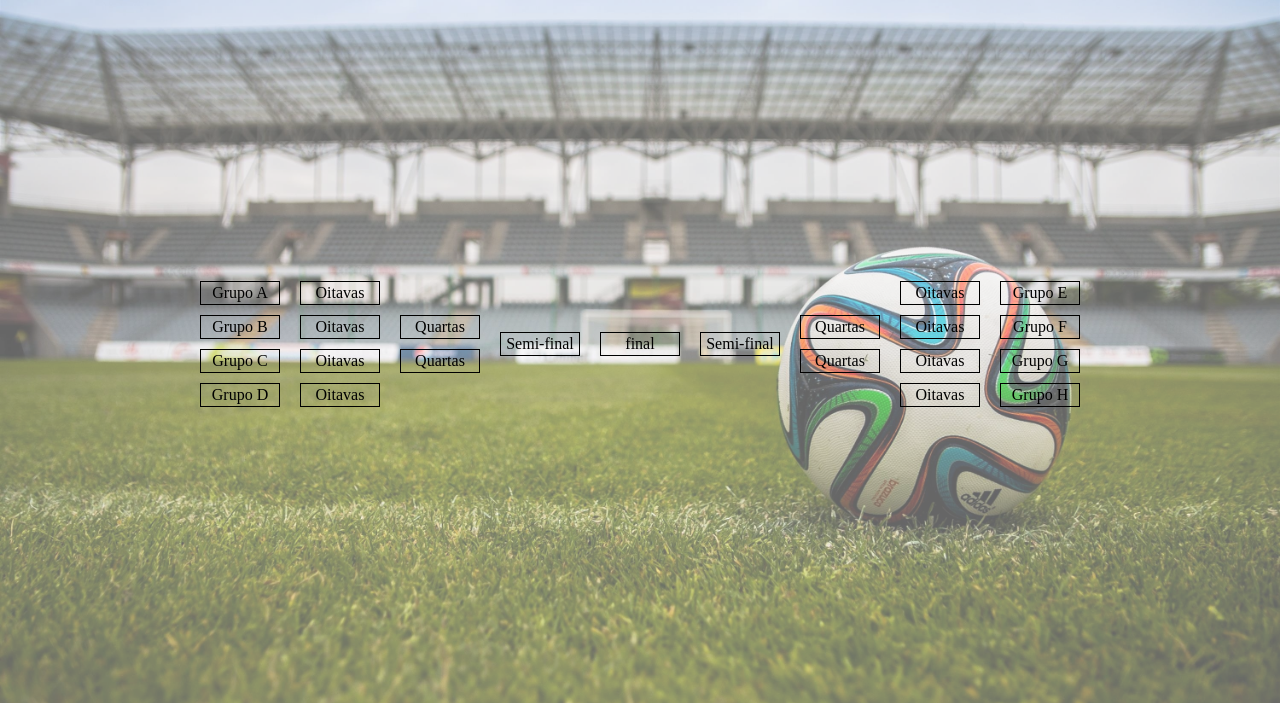
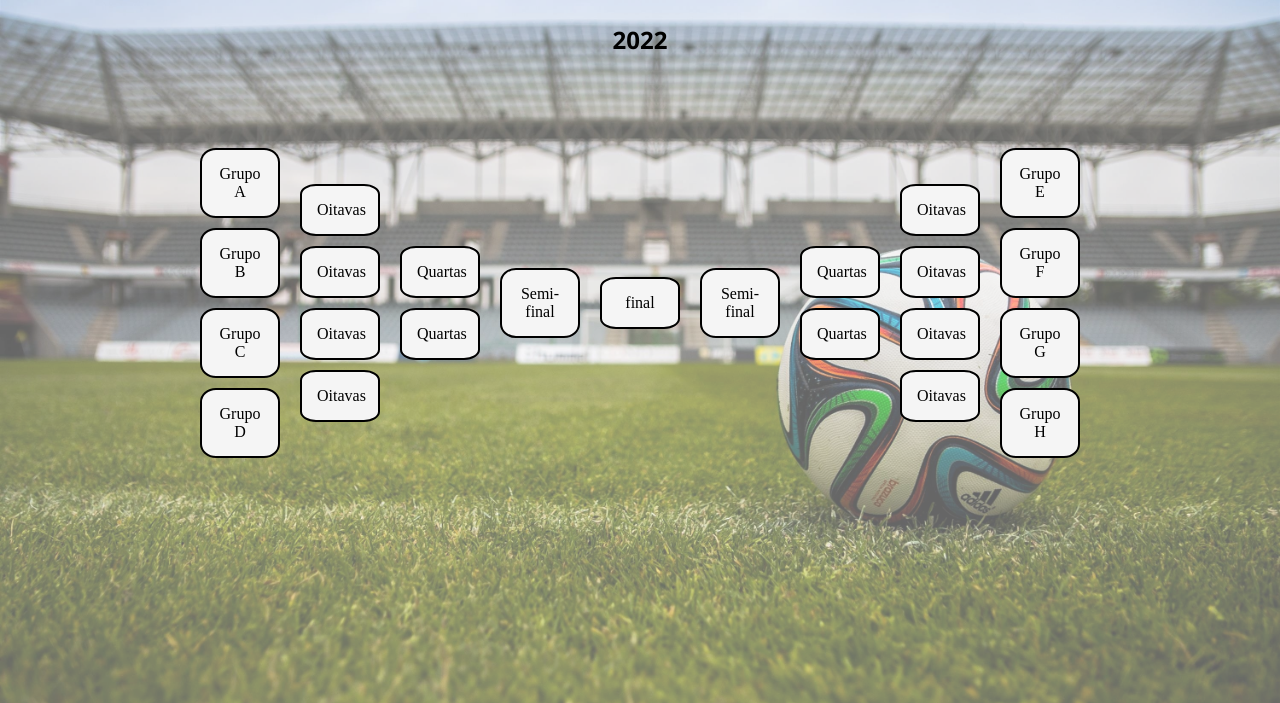
Before and after one commit to julianamsousa/prova-estagio-dev-2022, a plain HTML site: page index.html in a window 1280 px wide. Shown: the part 97-800 px from the top of the page. Drawn offline with Linux system fonts and the light colour scheme; no server answers.

Commit message:
Ajuste css

```diff
--- a/index.html
+++ b/index.html
@@ -13,11 +13,10 @@
         <div class="cabeçalho">
             <h1>Diagrama dos confrontos copa do mundo</h1>
             <h2>2022</h2>
-            <p id="loading">Carregando...</p>
         </div>
     <div class="tabela">
         <div class="column">
-            <div class="box">Grupo A</div>
+            <div class="box" id="grupoA">Grupo A</div>
             <div class="box">Grupo B</div>
             <div class="box">Grupo C</div>
             <div class="box">Grupo D</div>
--- a/scripts.js
+++ b/scripts.js
@@ -13,5 +13,15 @@
         return response.json();
     })
     .then(function(data){
-        console.log(data);
+        console.log(data)
+        mostrarTime(data);
     });
+
+    function consultarTeam(){
+        let grupoA = document.querySelector('#name').textContent;
+    }
+
+    function mostrarTime(dados) {
+        let response = document.json('#name');
+        response.innerHTML = `name: ${dados.name}`
+    }
--- a/style.css
+++ b/style.css
@@ -25,7 +25,7 @@
   opacity: .6;
 }
 
-.container img{
+.div .container img{
   width: 100px;
 }
 
@@ -39,8 +39,10 @@ body{
 
 .box{
   margin: 10px;
-  border: 1px solid black;
-  padding: 2px;
+  border: 2px solid black;
+  padding: 15px;
+  border-radius: 20%;
+  background-color:whitesmoke;
 }
 
 .tabela{
@@ -67,4 +69,12 @@ body{
 .cabeçalho{
   align-items: center;
   text-align: center;
+  width: 100%;
+  height: 0;
+  font-family: "Segoe UI";
 }
+
+h1, h2 {
+  position: center;
+  margin: 3%;
+}
```
Also changed, not shown: 1 other file.
